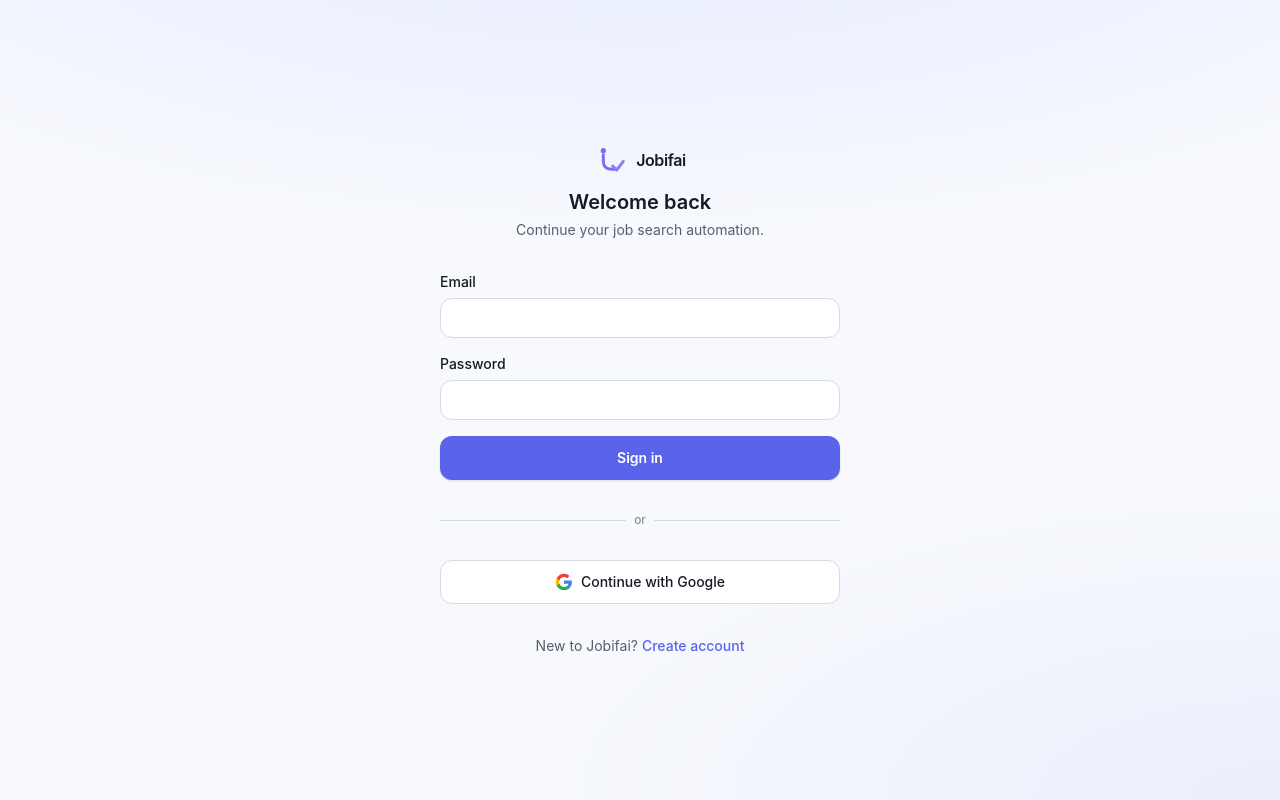
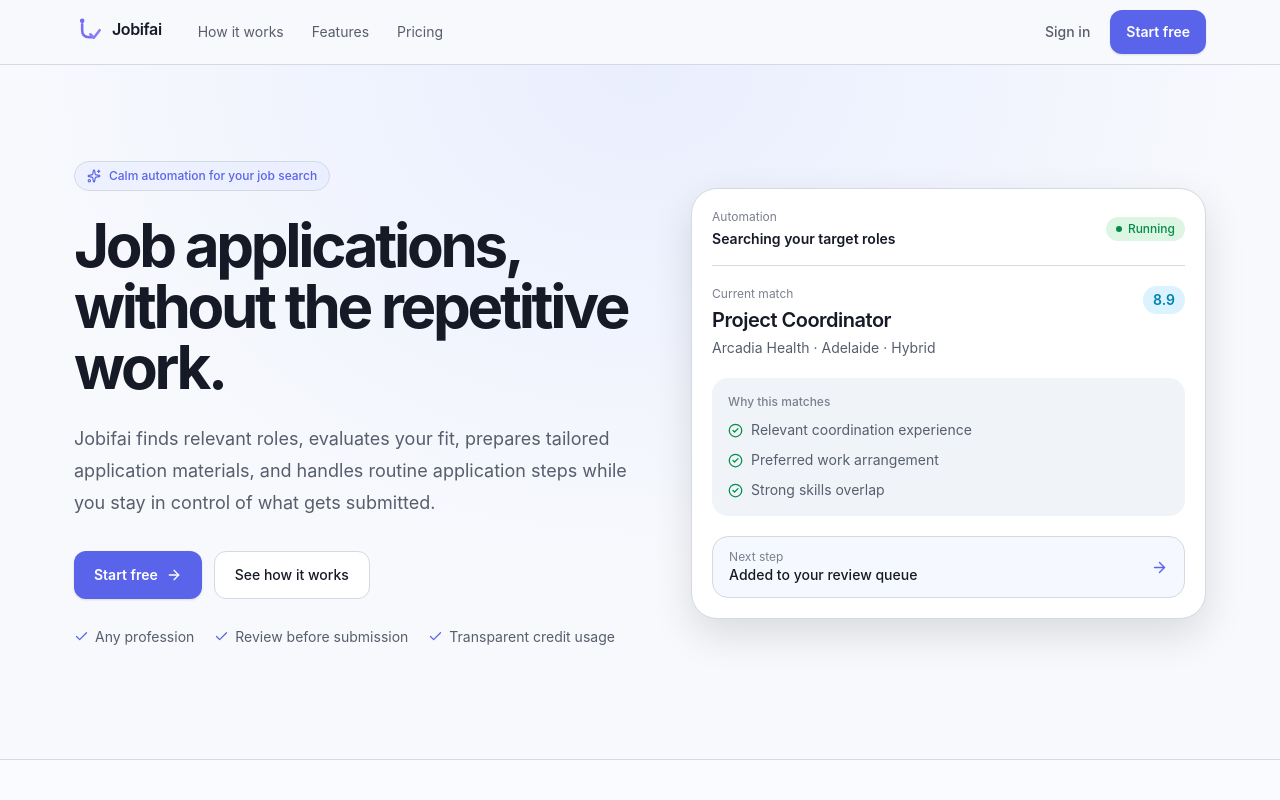
Before and after one commit to mmbspk/jobifai, a React (Vite) app in the folder web/: page / in a window 1280 px wide. Before the commit this address led to /login. Shown: the top 800 px of the page. Built offline with nearby package versions, Linux system fonts and the light colour scheme; no server answers.

Commit message:
feat(web): welcome landing and session-aware home routing
Show marketing welcome at / for new visitors, dashboard when signed in,
and send returning sessions with stored tokens to login.

```diff
--- a/web/src/App.tsx
+++ b/web/src/App.tsx
@@ -27,6 +27,7 @@ import { Landing } from './pages/Landing'
 import { Pricing } from './pages/Pricing'
 import { PostAuthRedirect } from './components/auth/PostAuthRedirect'
 import { AuthProvider, useAuth } from './contexts/AuthContext'
+import { hasStoredAuthCredentials } from './lib/authSession'
 import { SettingsTabNav } from './components/settings/SettingsTabNav'
 import { AdminTabNav } from './components/admin/AdminTabNav'
 import { Badge } from './components/ui/badge'
@@ -105,7 +106,7 @@ function AdminLayout() {
   )
 }
 
-// Redirects unauthenticated users to /login; shows nothing while auth is loading.
+// Protected URLs always sign in via login so we can return to the requested page.
 function ProtectedRoute({ children }: Readonly<{ children: React.ReactNode }>) {
   const { user, loading } = useAuth()
   const location = useLocation()
@@ -123,18 +124,43 @@ function AdminRoute({ children }: Readonly<{ children: React.ReactNode }>) {
   return <>{children}</>
 }
 
+/** Signed-in users skip marketing / auth pages and go to the app home. */
+function GuestRoute({ children }: Readonly<{ children: React.ReactNode }>) {
+  const { user, loading } = useAuth()
+  if (loading) return null
+  if (user) return <Navigate to="/" replace />
+  return <>{children}</>
+}
+
+/** App root: dashboard when signed in; welcome or login when not. */
+function HomeGate() {
+  const { user, loading } = useAuth()
+  if (loading) return null
+  if (user) return <Layout><Dashboard /></Layout>
+  if (hasStoredAuthCredentials()) return <Navigate to="/login" replace />
+  return <Landing />
+}
+
+/** Public welcome URL — same landing, redirect to app when already signed in. */
+function WelcomePage() {
+  const { user, loading } = useAuth()
+  if (loading) return null
+  if (user) return <Navigate to="/" replace />
+  return <Landing />
+}
+
 function AppRoutes() {
   return (
     <Routes>
       {/* Public pages — kept outside the authenticated app shell. */}
-      <Route path="/welcome"  element={<Landing />} />
-      <Route path="/pricing"  element={<Pricing />} />
-      <Route path="/login"    element={<Login />} />
-      <Route path="/register" element={<Register />} />
+      <Route path="/"        element={<HomeGate />} />
+      <Route path="/welcome" element={<WelcomePage />} />
+      <Route path="/pricing" element={<Pricing />} />
+      <Route path="/login"    element={<GuestRoute><Login /></GuestRoute>} />
+      <Route path="/register" element={<GuestRoute><Register /></GuestRoute>} />
 
-      {/* All other routes require authentication */}
+      {/* Authenticated app shell (paths other than /) */}
       <Route element={<ProtectedRoute><Layout /></ProtectedRoute>}>
-        <Route path="/"                      element={<Dashboard />} />
         <Route path="/jobs/applied"          element={<JobsApplied />} />
         <Route path="/jobs/skipped"          element={<JobsSkipped />} />
         <Route path="/jobs/cannot-apply"     element={<JobsCannotApply />} />
--- a/web/src/components/Layout.tsx
+++ b/web/src/components/Layout.tsx
@@ -2,12 +2,13 @@ import { useState } from 'react'
 import { Sidebar } from './Sidebar'
 import { BottomNav } from './BottomNav'
 import { Link, Outlet } from 'react-router-dom'
+import type { ReactNode } from 'react'
 import { cn } from '../lib'
 import { Bell, Moon, Sun } from 'lucide-react'
 import { JobifaiLogo } from './brand/JobifaiLogo'
 import { useTheme } from '../hooks/useTheme'
 
-export function Layout() {
+export function Layout({ children }: { readonly children?: ReactNode }) {
   const { theme, toggle } = useTheme()
   const [collapsed, setCollapsed] = useState(
     () => localStorage.getItem('sidebar-collapsed') === 'true',
@@ -42,7 +43,7 @@ export function Layout() {
         style={{ transition: 'padding-left 200ms' }}
       >
         <div className="mx-auto max-w-[1120px] px-4 py-6 md:px-7 md:py-10 lg:px-8 lg:py-12">
-          <Outlet />
+          {children ?? <Outlet />}
         </div>
       </main>
     </div>
--- a/web/src/components/auth/AuthLayout.tsx
+++ b/web/src/components/auth/AuthLayout.tsx
@@ -2,10 +2,10 @@ import { Link } from 'react-router-dom'
 import { JobifaiLogo } from '../brand/JobifaiLogo'
 
 interface AuthLayoutProps {
-  title: string
-  subtitle?: string
-  children: React.ReactNode
-  footer?: React.ReactNode
+  readonly title: string
+  readonly subtitle: string
+  readonly children: React.ReactNode
+  readonly footer: React.ReactNode
 }
 
 export function AuthLayout({ title, subtitle, children, footer }: AuthLayoutProps) {
@@ -13,16 +13,16 @@ export function AuthLayout({ title, subtitle, children, footer }: AuthLayoutProp
     <div className="min-h-dvh auth-bg flex items-center justify-center px-4 py-10">
       <div className="w-full max-w-[400px] space-y-8">
         <div className="flex flex-col items-center text-center space-y-3">
-          <Link to="/login" className="inline-flex rounded-[var(--radius-md)] focus-visible:outline-offset-4">
+          <Link to="/" className="inline-flex rounded-[var(--radius-md)] focus-visible:outline-offset-4">
             <JobifaiLogo markSize={32} className="text-base" />
           </Link>
           <div>
-            <h1 className="text-xl font-semibold text-[var(--color-text)]">{title}</h1>
-            {subtitle && <p className="mt-1 text-sm text-[var(--color-text-muted)]">{subtitle}</p>}
+            <h1 className="text-2xl font-bold text-[var(--color-text)]">{title}</h1>
+            <p className="text-sm text-[var(--color-text-dim)] mt-1.5">{subtitle}</p>
           </div>
         </div>
         {children}
-        {footer && <p className="text-center text-sm text-[var(--color-text-muted)]">{footer}</p>}
+        <div className="text-center text-sm text-[var(--color-text-dim)]">{footer}</div>
       </div>
     </div>
   )
@@ -42,16 +42,11 @@ export function GoogleSignInButton({
       className={[
         'flex items-center justify-center gap-2 w-full min-h-[44px] py-2.5',
         'rounded-[var(--radius-md)] border border-[var(--color-border)]',
-        'bg-[var(--color-surface)] text-sm font-medium text-[var(--color-text)]',
-        'hover:bg-[var(--color-surface-2)] transition-colors',
+        'text-sm font-medium text-[var(--color-text)]',
+        'bg-[var(--color-surface)] hover:bg-[var(--color-surface-2)] transition-colors',
       ].join(' ')}
     >
-      <svg width="18" height="18" viewBox="0 0 24 24" aria-hidden="true">
-        <path fill="#4285F4" d="M22.56 12.25c0-.78-.07-1.53-.2-2.25H12v4.26h5.92c-.26 1.37-1.04 2.53-2.21 3.31v2.77h3.57c2.08-1.92 3.28-4.74 3.28-8.09z"/>
-        <path fill="#34A853" d="M12 23c2.97 0 5.46-.98 7.28-2.66l-3.57-2.77c-.98.66-2.23 1.06-3.71 1.06-2.86 0-5.29-1.93-6.16-4.53H2.18v2.84C3.99 20.53 7.7 23 12 23z"/>
-        <path fill="#FBBC05" d="M5.84 14.09c-.22-.66-.35-1.36-.35-2.09s.13-1.43.35-2.09V7.07H2.18C1.43 8.55 1 10.22 1 12s.43 3.45 1.18 4.93l2.85-2.22.81-.62z"/>
-        <path fill="#EA4335" d="M12 5.38c1.62 0 3.06.56 4.21 1.64l3.15-3.15C17.45 2.09 14.97 1 12 1 7.7 1 3.99 3.47 2.18 7.07l3.66 2.84c.87-2.6 3.3-4.53 6.16-4.53z"/>
-      </svg>
+      <GoogleIcon />
       Continue with Google
     </a>
   )
@@ -59,13 +54,21 @@ export function GoogleSignInButton({
 
 export function AuthDivider() {
   return (
-    <div className="relative">
-      <div className="absolute inset-0 flex items-center">
-        <div className="w-full border-t border-[var(--color-border)]" />
-      </div>
-      <div className="relative flex justify-center text-xs">
-        <span className="bg-[var(--color-background)] px-2 text-[var(--color-text-dim)]">or</span>
-      </div>
+    <div className="relative flex items-center gap-3">
+      <div className="flex-1 h-px bg-[var(--color-border)]" />
+      <span className="text-xs text-[var(--color-text-dim)]">or</span>
+      <div className="flex-1 h-px bg-[var(--color-border)]" />
     </div>
   )
 }
+
+function GoogleIcon() {
+  return (
+    <svg width="18" height="18" viewBox="0 0 18 18" aria-hidden="true">
+      <path fill="#4285F4" d="M17.64 9.2c0-.637-.057-1.251-.164-1.84H9v3.481h4.844c-.209 1.125-.843 2.078-1.796 2.716v2.259h2.908c1.702-1.567 2.684-3.875 2.684-6.615z"/>
+      <path fill="#34A853" d="M9 18c2.43 0 4.467-.806 5.956-2.184l-2.908-2.259c-.806.54-1.837.86-3.048.86-2.344 0-4.328-1.584-5.036-3.711H.957v2.332A8.997 8.997 0 0 0 9 18z"/>
+      <path fill="#FBBC05" d="M3.964 10.706A5.41 5.41 0 0 1 3.682 9c0-.593.102-1.17.282-1.706V4.962H.957A8.996 8.996 0 0 0 0 9c0 1.452.348 2.827.957 4.038l3.007-2.332z"/>
+      <path fill="#EA4335" d="M9 3.58c1.321 0 2.508.454 3.44 1.345l2.582-2.58C13.463.891 11.426 0 9 0A8.997 8.997 0 0 0 .957 4.962L3.964 7.294C4.672 5.163 6.656 3.58 9 3.58z"/>
+    </svg>
+  )
+}
--- a/web/src/components/shell/app-sidebar.tsx
+++ b/web/src/components/shell/app-sidebar.tsx
@@ -261,7 +261,7 @@ export function AppSidebar({ collapsed, onToggle }: AppSidebarProps) {
             {user && (
               <button
                 type="button"
-                onClick={async () => { await logout(); navigate('/login', { replace: true }) }}
+                onClick={async () => { await logout(); navigate('/', { replace: true }) }}
                 title="Sign out"
                 className="p-2 rounded-md hover:bg-[var(--color-surface-2)] text-[var(--color-text-dim)] hover:text-[var(--color-text)] transition-colors min-w-[44px] min-h-[44px] lg:min-h-0 lg:min-w-0 lg:p-1 flex items-center justify-center"
               >
--- a/web/src/contexts/AuthContext.tsx
+++ b/web/src/contexts/AuthContext.tsx
@@ -14,8 +14,10 @@ interface AuthState {
 
 const AuthContext = createContext<AuthState | null>(null)
 
-const ACCESS_KEY = 'access_token'
-const REFRESH_KEY = 'refresh_token'
+import { authStorageKeys } from '../lib/authSession'
+
+const ACCESS_KEY = authStorageKeys.access
+const REFRESH_KEY = authStorageKeys.refresh
 
 function saveTokens(tokens: AuthTokens) {
   localStorage.setItem(ACCESS_KEY, tokens.access_token)
--- /dev/null
+++ b/web/src/lib/authSession.ts
@@ -0,0 +1,9 @@
+const ACCESS_KEY = 'access_token'
+const REFRESH_KEY = 'refresh_token'
+
+/** True when this browser has previously signed in (tokens may be expired). */
+export function hasStoredAuthCredentials(): boolean {
+  return Boolean(localStorage.getItem(ACCESS_KEY) || localStorage.getItem(REFRESH_KEY))
+}
+
+export const authStorageKeys = { access: ACCESS_KEY, refresh: REFRESH_KEY } as const
```
Also changed, not shown: 1 other file (tests, documents, lock files or other folders).
